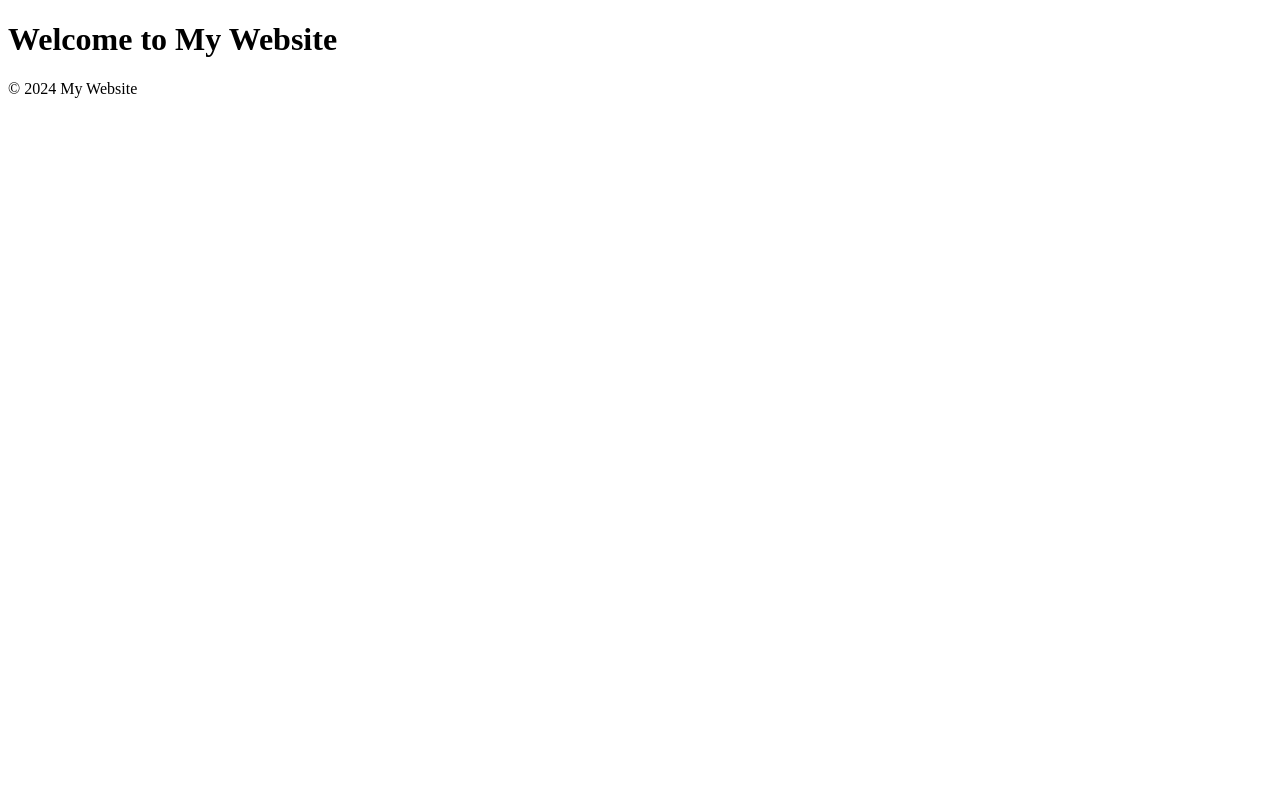
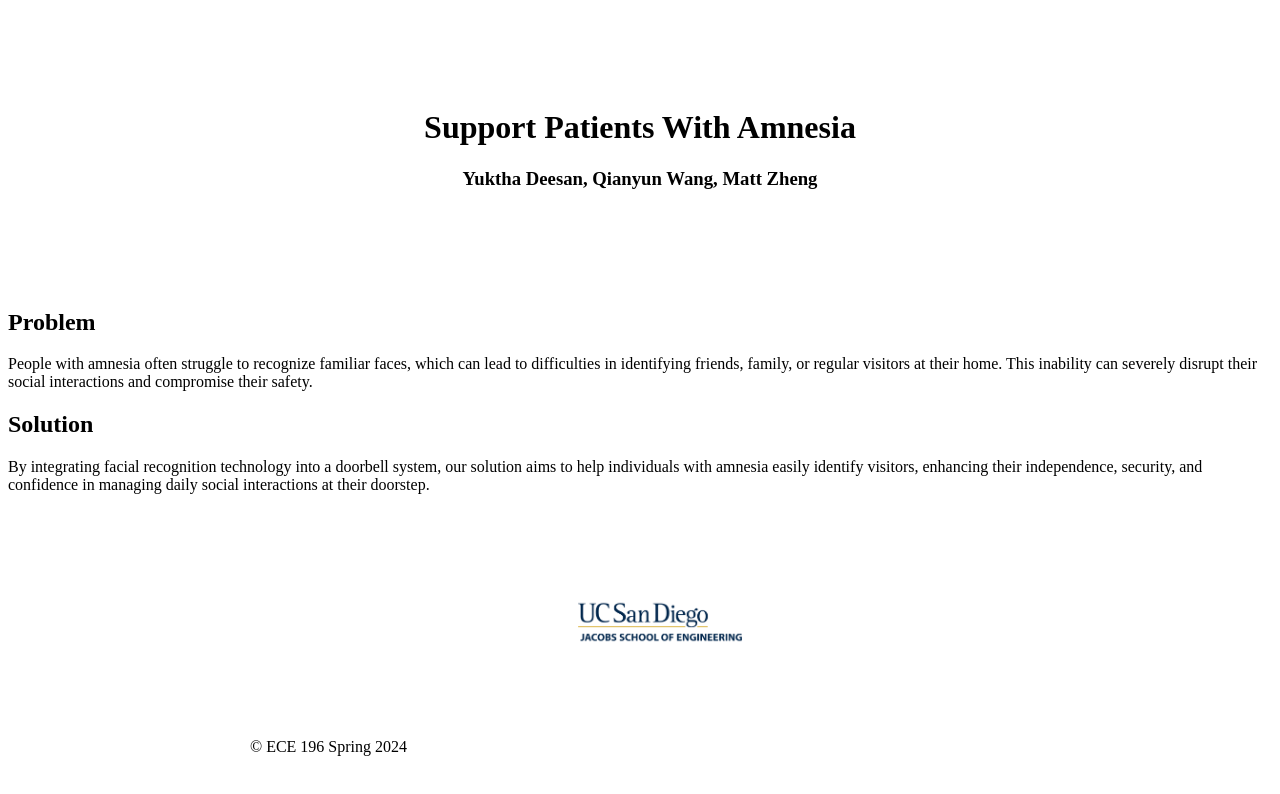
Before and after one commit to matty-zee/team7-final-proj, a plain HTML site: page index.html in a window 1280 px wide. Drawn offline with Linux system fonts and the light colour scheme.

Commit message:
started on building the website

```diff
--- a/index.html
+++ b/index.html
@@ -4,13 +4,15 @@
     <meta charset="UTF-8">
     <meta name="viewport" content="width=device-width, initial-scale=1.0">
     <title>Team 7 Project Page</title>
+    <link rel="stylesheet" href="shared.css" />
     <style>
         /* Add your CSS styles here */
     </style>
 </head>
 <body>
     <header>
-        <h1>Welcome to My Website</h1>
+        <h1>Support Patients With Amnesia</h1>
+        <h3>Yuktha Deesan, Qianyun Wang, Matt Zheng</h3>
         <!-- Add your header content here -->
     </header>
 
@@ -20,11 +22,31 @@
 
     <main>
         <!-- Add your main content here -->
+        <h2>Problem</h2>
+        <p>People with amnesia often struggle to recognize
+            familiar faces, which can lead to difficulties
+            in identifying friends, family, or regular visitors
+             at their home. This inability can severely disrupt
+             their social interactions and compromise their safety.
+        </p>
+        <h2>Solution</h2>
+        <p>By integrating facial recognition technology into a
+            doorbell system, our solution aims to help individuals
+            with amnesia easily identify visitors, enhancing their
+            independence, security, and confidence in managing daily
+             social interactions at their doorstep.</p>
     </main>
 
     <footer>
         <!-- Add your footer content here -->
-        <p>&copy; 2024 My Website</p>
+        <ul>
+            <li>
+              <a href="https://jacobsschool.ucsd.edu">
+                <img src="images/logo.png" alt="UCSD logo">
+              </a>
+              <p>&copy; ECE 196 Spring 2024</p>
+            </li>
+          </ul>
     </footer>
 </body>
 </html>
--- /dev/null
+++ b/shared.css
@@ -0,0 +1,19 @@
+header {
+    text-align: center;
+    padding: 5rem 5%;
+}
+
+ul {
+    list-style-type: none;
+}
+
+footer {
+    display: flex;
+    justify-content: center;
+    align-items: center;
+}
+
+footer img {
+    transform: scale(0.2);
+    height: 12rem;
+}
```
Also changed, not shown: images/logo.png (added).
